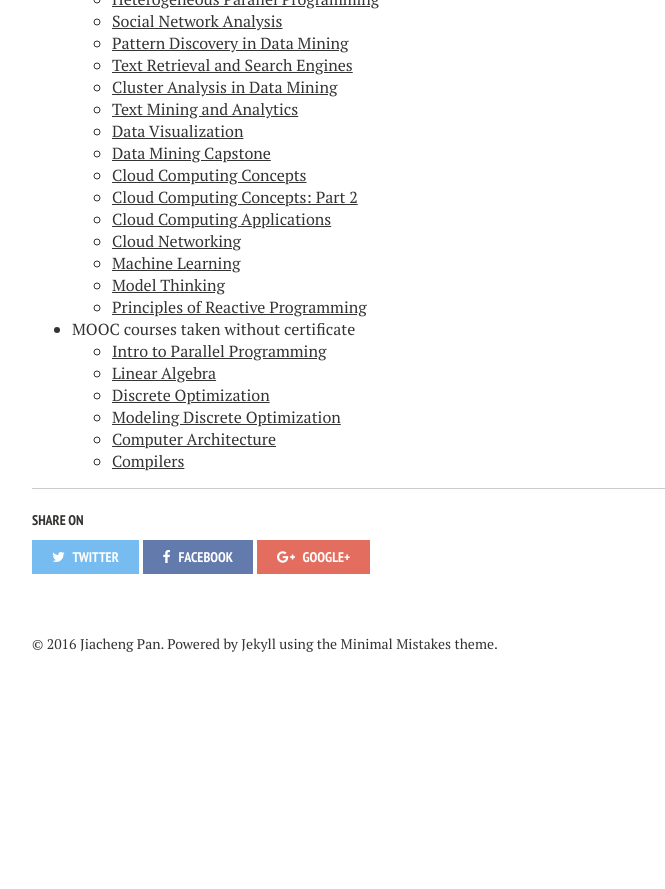
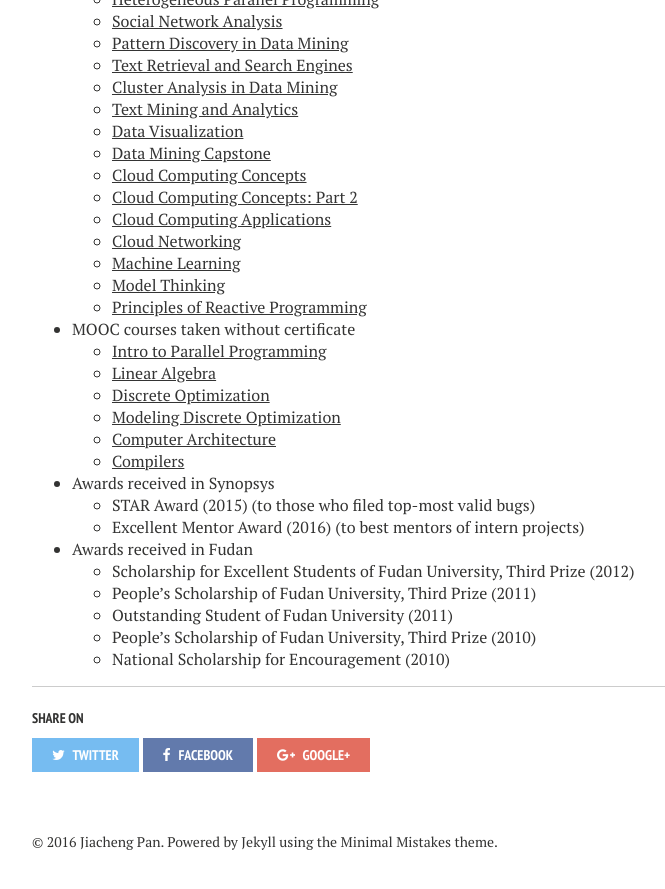
Before and after one commit to jiachengpan/jiachengpan.github.io, a Jekyll site: the page built from about/index.md, in a window 1280 px wide and 900 px high, scrolled down 2397 px. Shown: the top 889 px of the window, without its empty margins (288-953 px from the left). Built offline with Jekyll 4.4.1, drawn with Linux system fonts in a browser that asks for light colours; nearby versions of some CDN libraries; emoji names are drawn with the system emoji font; comment, search, counter and statistics services are not loaded; before the commit the page ends 3099 px from its top, so only the background shows below that.

Commit message:
add awards

```diff
--- a/about/index.md
+++ b/about/index.md
@@ -117,3 +117,14 @@
     * [Modeling Discrete Optimization](https://www.coursera.org/course/modelingoptimization)
     * [Computer Architecture](https://www.coursera.org/course/comparch)
     * [Compilers](https://www.coursera.org/course/compilers)
+
+* Awards received in Synopsys
+    * STAR Award (2015) (to those who filed top-most valid bugs)
+    * Excellent Mentor Award (2016) (to best mentors of intern projects)
+
+* Awards received in Fudan
+    * Scholarship for Excellent Students of Fudan University, Third Prize (2012)
+    * People's Scholarship of Fudan University, Third Prize (2011)
+    * Outstanding Student of Fudan University (2011)
+    * People's Scholarship of Fudan University, Third Prize (2010)
+    * National Scholarship for Encouragement (2010)
```
